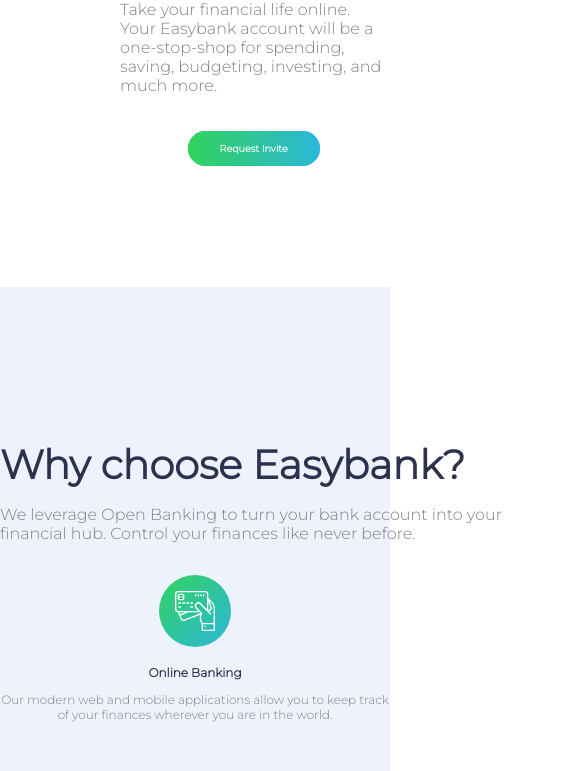
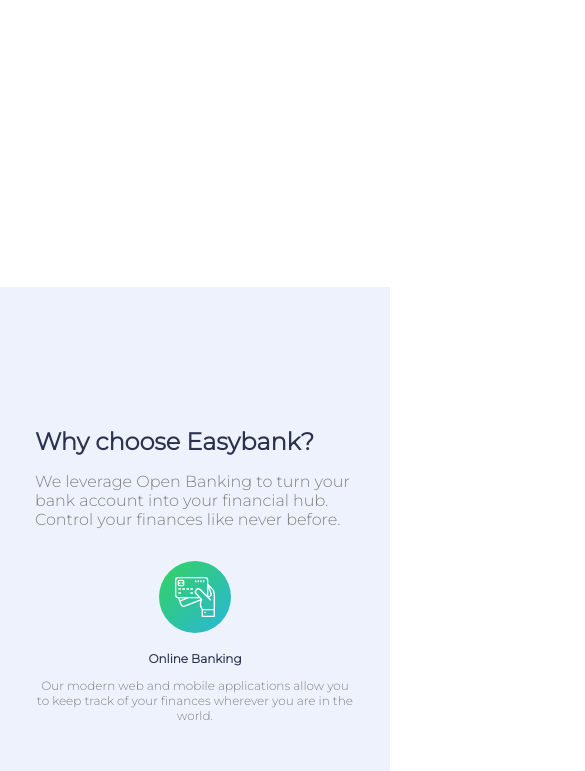
Before and after one commit to Kolahub/easybank-landing-page-master, a website: page index.html in a window 390 px wide. Shown: the part 768-1539 px from the top of the page, 585 px wide, since content can reach past the window. Drawn offline with Linux system fonts and the light colour scheme.

Commit message:
mobile responsiveness

```diff
--- a/index.html
+++ b/index.html
@@ -3,7 +3,6 @@
 <head>
   <meta charset="UTF-8">
   <meta name="viewport" content="width=device-width, initial-scale=1.0"> <!-- displays site properly based on user's device -->
-  <!-- <meta name = "viewport" content = "width=device-width, minimum-scale=1.0, maximum-scale = 1.0, user-scalable = no"> -->
 
   <link rel="icon" type="image/png" sizes="32x32" href="./images/favicon-32x32.png">
   <link rel="stylesheet" href="style.css">
@@ -289,11 +288,11 @@
   </div>
 </section>
 
-<div class="attribution">
+<!-- <div class="attribution">
   <div class="">
     Challenge by <a href="https://www.frontendmentor.io?ref=challenge" target="_blank">Frontend Mentor</a>.
     Coded by <a href="#">Faheez Adekola</a>.
-  </div>
+  </div> -->
 </div>
 </body>
 </html>
--- a/sass/base/_base.scss
+++ b/sass/base/_base.scss
@@ -1,8 +1,5 @@
 html {
     font-size: 62.5%;
-  //   height:100%;
-  // min-height:100%;
-  // max-height:100%;
     @include respond(tab-land) {
         font-size: 56.25%; // 1rem = 9px; 9px/16px = 50%
       }
@@ -17,10 +14,4 @@
 
 body {
     box-sizing: inherit;
-    // height:100%;
-    // min-height:100%;
-    // max-height:100%;
-    @include respond(phone-port) {
-      // overflow-x: hidden;
-    }
 }
--- a/sass/base/_typography.scss
+++ b/sass/base/_typography.scss
@@ -24,9 +24,9 @@
     font-size: 3rem;
     color: $Dark-Blue;
 
-    @include respond(tab-port) {
-        font-size: 5rem;
-      }
+    // @include respond(tab-port) {
+    //     font-size: 5rem;
+    //   }
 
 }
 
--- a/sass/component/_article.scss
+++ b/sass/component/_article.scss
@@ -5,7 +5,7 @@
         max-width: 90rem;
     }
     @include respond(phone-port) {
-        max-width: 65rem;
+        max-width: 40rem;
     }
     &__box {
         height: auto;
@@ -14,17 +14,17 @@
         transition:all .4s;
         position: relative;
         @include respond(phone-port) {
-            font-size: 1.5rem;
+            // font-size: 1.5rem;
         }
 
         h2 {
             @include respond(phone-port) {
-                font-size: 3rem;
+                font-size: 2.2rem;
             }
         }
         p {
             @include respond(phone-port) {
-                font-size: 2.5rem;
+                font-size: 1.7rem;
             }
         }
         &:hover {
@@ -46,7 +46,7 @@
             border-radius: 1rem 1rem 0 0;
 
             @include respond(phone-port) {
-                height: 50rem;
+                height: 30rem;
             }
         }
 
--- a/sass/component/_why.scss
+++ b/sass/component/_why.scss
@@ -5,10 +5,10 @@
         max-width: 90rem;
     }
     @include respond(phone-port) {
-        max-width: 65rem;
+        max-width: 40rem;
     }
     &__header--sec {
-        width: 70rem;
+
     }
 
 
--- a/sass/layouts/_footer.scss
+++ b/sass/layouts/_footer.scss
@@ -1,12 +1,16 @@
 .footer {
   max-width: 120rem;
   margin: auto;
-  // background-color: aqua;
+  height: auto;
   transform: skewY(-1deg);
   position: relative;
   @include respond(tab-port) {
     max-width: 90rem;
 }
+@include respond(phone-port) {
+  max-width: 20rem;
+}
+
   &__col-1-of-4 {
     display: flex;
     flex-direction: column;
@@ -14,7 +18,19 @@
     align-items: center;
     height: 8rem;
   }
-  img {
+  &__col-2-of-4 {
+    @include respond(phone-port) {
+      margin-left: -28%;
+      margin-top: 2rem;
+    }
+  }
+  &__col-3-of-4 {
+    @include respond(phone-port) {
+      margin-left: -28%;
+      margin-bottom: 2rem;
+    }
+  }
+    img {
     height: 1.5rem;
   }
   &__media {
@@ -38,6 +54,10 @@
   &__items {
     display: block;
     list-style: none;
+
+    @include respond(phone-port) {
+      text-align: center;
+    }
   }
 
   &__lists {
@@ -66,27 +86,35 @@
       font-size: 1.2rem;
       font-weight: 700;
     }
+
+    @include respond(phone-port) {
+      position: relative;
+      bottom: -3rem;
+    }
   }
-
   &__btn {
     margin-left: 3rem;
     margin-bottom: 3rem;
+
+    @include respond(phone-port) {
+      margin-left: 1.5rem;
   }
 }
+}
 
-.attribution {
-  font-size: 11px;
-  font-weight: 700;
-  text-align: center;
-  padding: 2rem 0;
-  @include respond (phone-port) {
-    width: 203%;
-}
-  & > * {
-    transform: skewY(-1deg);
-  }
-  background-color: $Dark-Blue;
-  & a {
-    color: hsl(228, 45%, 44%);
-  }
-}
+// .attribution {
+//   font-size: 11px;
+//   font-weight: 700;
+//   text-align: center;
+//   padding: 2rem 0;
+//   @include respond (phone-port) {
+//     width: 203%;
+// }
+//   & > * {
+//     transform: skewY(-1deg);
+//   }
+//   background-color: $Dark-Blue;
+//   & a {
+//     color: hsl(228, 45%, 44%);
+//   }
+// }
--- a/sass/layouts/_grid.scss
+++ b/sass/layouts/_grid.scss
@@ -24,12 +24,13 @@
 
 .footer__grid {
     display: grid;
-    grid-template-columns: 15rem 15rem 15rem 1fr;
+    grid-template-columns: 1fr 1fr 1fr 1fr;
     column-gap: 4.5rem;
     place-items: center;
 
     @include respond(phone-port) {
         grid-template-columns: 1fr;
+        place-items: center;
     }
 
 }
--- a/sass/layouts/_home.scss
+++ b/sass/layouts/_home.scss
@@ -16,22 +16,19 @@
     @include respond(phone-port) {
         background-image: url(../images/bg-intro-mobile.svg);
         background-repeat: no-repeat;
-        background-size: cover;
-        background-position: 0% 280%;
+        background-size: 60rem 60rem;
+        background-position: 60% 0%;
         display: block;
-        // width: 205%;
+    }
 
-
-    }
 
     &__text {
         max-width: 40rem;
         position: absolute;
         top: 20rem;
         @include respond(phone-port) {
-            max-width: 60rem;
-            top: 60rem;
-            left: 15rem;
+            top: 47rem;
+            left: 4.5rem;
                 }
         &--heading {
             font-size: 5rem;
@@ -39,7 +36,7 @@
             animation: moveInUp 1s ease-in;
 
             @include respond(phone-port) {
-                font-size: 6rem;
+                font-size: 4.5rem;
                     }
         }
 
@@ -103,10 +100,10 @@
                 right: 30.5rem;
             }
             @include respond(phone) {
-                height: 80rem;
-                width: 65rem;
-                top: -15rem;
-                right: 55rem;
+                height: 60rem;
+                width: 47rem;
+                top: -10rem;
+                right: 40rem;
             }
 
             &__pic {
```
Also changed, not shown: style.css.
